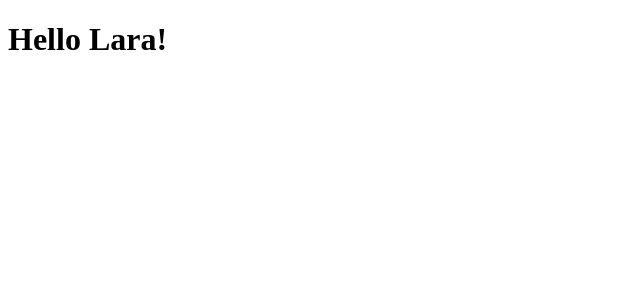
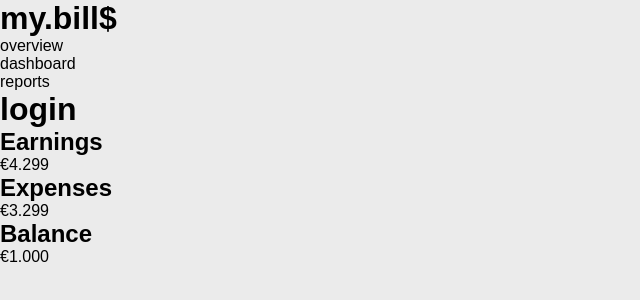
Before and after one commit to kelitasukita/mybills_frontend, a React app: page / in a window 1280 px wide. Shown: the top 300 px of the page, without its empty margins (0-640 px from the left). Built offline with nearby package versions, Linux system fonts and the light colour scheme.

Commit message:
Configures first components and style files

```diff
--- a/index.html
+++ b/index.html
@@ -14,7 +14,7 @@
 
 <body>
 
-  <header>
+  <!-- <header>
     <div>
       <h1 id="logo">my.bill$</h1>
     </div>
@@ -29,7 +29,7 @@
       <h1>login</h1>
     </div>
 
-  </header>
+  </header> -->
   <main class="container">
 
     <section id="balance">
--- a/package.json
+++ b/package.json
@@ -15,9 +15,11 @@
     "@babel/preset-env": "^7.16.7",
     "@babel/preset-react": "^7.16.7",
     "babel-loader": "^8.2.3",
+    "css-loader": "^6.5.1",
     "html-webpack-plugin": "^5.5.0",
     "node-sass": "^7.0.1",
     "sass-loader": "^12.4.0",
+    "style-loader": "^3.3.1",
     "webpack": "^5.65.0",
     "webpack-cli": "^4.9.1",
     "webpack-dev-server": "^4.7.2"
--- a/src/App.jsx
+++ b/src/App.jsx
@@ -1,3 +1,12 @@
+import './styles/global.scss'
+import { Header } from "./components/header";
+import { OverviewPanel } from './components/OverviewPanel';
+
 export function App() {
-  return <h1>Hello Lara!</h1>;
+  return (
+      <>
+        <Header />
+        <OverviewPanel />
+      </>);
+
 }
--- /dev/null
+++ b/src/components/Header.jsx
@@ -0,0 +1,16 @@
+import { Menu } from "./Menu";
+
+export function Header() {
+  return (
+    <header>
+      <div>
+        <h1 id="logo">my.bill$</h1>
+      </div>
+      <Menu />
+      <div>
+        <h1>login</h1>
+      </div>
+
+    </header>
+  );
+}
--- /dev/null
+++ b/src/components/Menu.jsx
@@ -0,0 +1,11 @@
+export function Menu() {
+  return (
+    <nav>
+      <ul class="menu">
+        <li>overview</li>
+        <li>dashboard</li>
+        <li>reports</li>
+      </ul>
+    </nav>
+  );
+}
--- /dev/null
+++ b/src/components/OverviewPanel.jsx
@@ -0,0 +1,19 @@
+export function OverviewPanel() {
+  return (
+    <section id="balance">
+      <div class="balance-box">
+        <h2>Earnings</h2>
+        <p>€4.299</p>
+      </div>
+      <div class="balance-box">
+        <h2>Expenses</h2>
+        <p>€3.299</p>
+      </div>
+      <div class="balance-box">
+        <h2>Balance</h2>
+        <p>€1.000</p>
+      </div>
+
+    </section>
+  );
+}
--- /dev/null
+++ b/src/styles/global.scss
@@ -0,0 +1,22 @@
+/* GLOBALS */
+
+* {
+  margin: 0;
+  padding: 0;
+  box-sizing: border-box;
+}
+
+body {
+  background: #ebebeb;
+  font-family: 'Poppins', sans-serif;
+}
+
+li {
+  list-style: none;
+}
+h3 {
+  color: #555;
+  font-size: 1rem;
+  font-weight: 400;
+  padding: 10px;
+}
```
Also changed, not shown: notes.txt, 1 other file (tests, documents, lock files or other folders).
